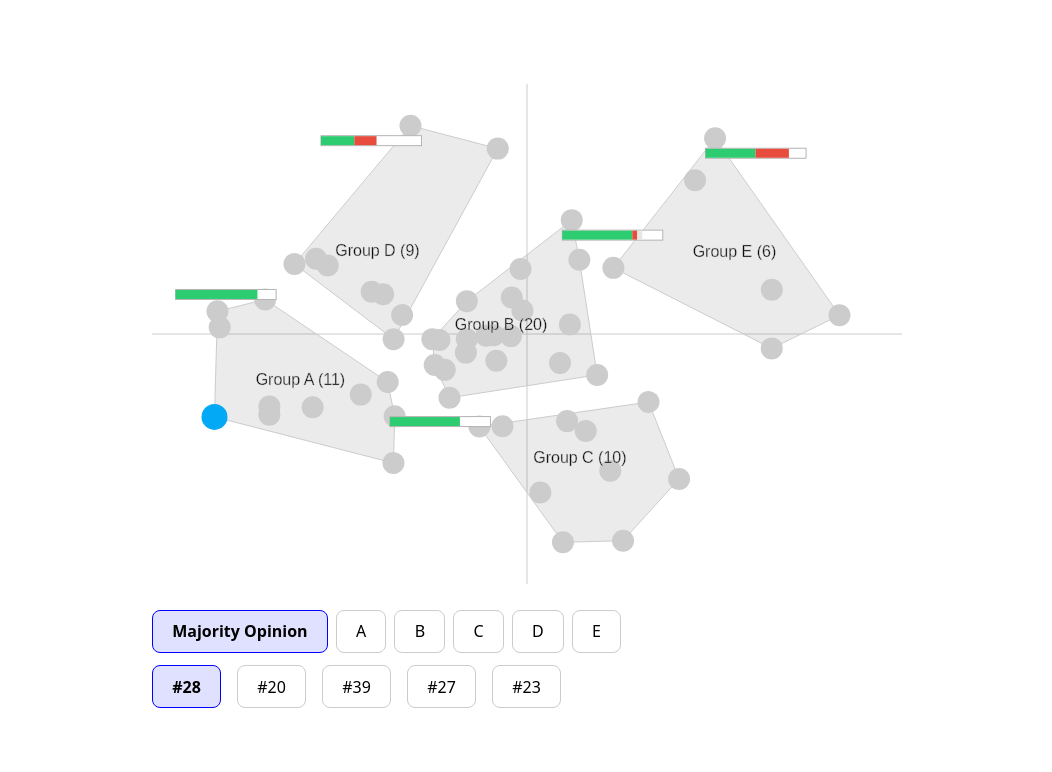
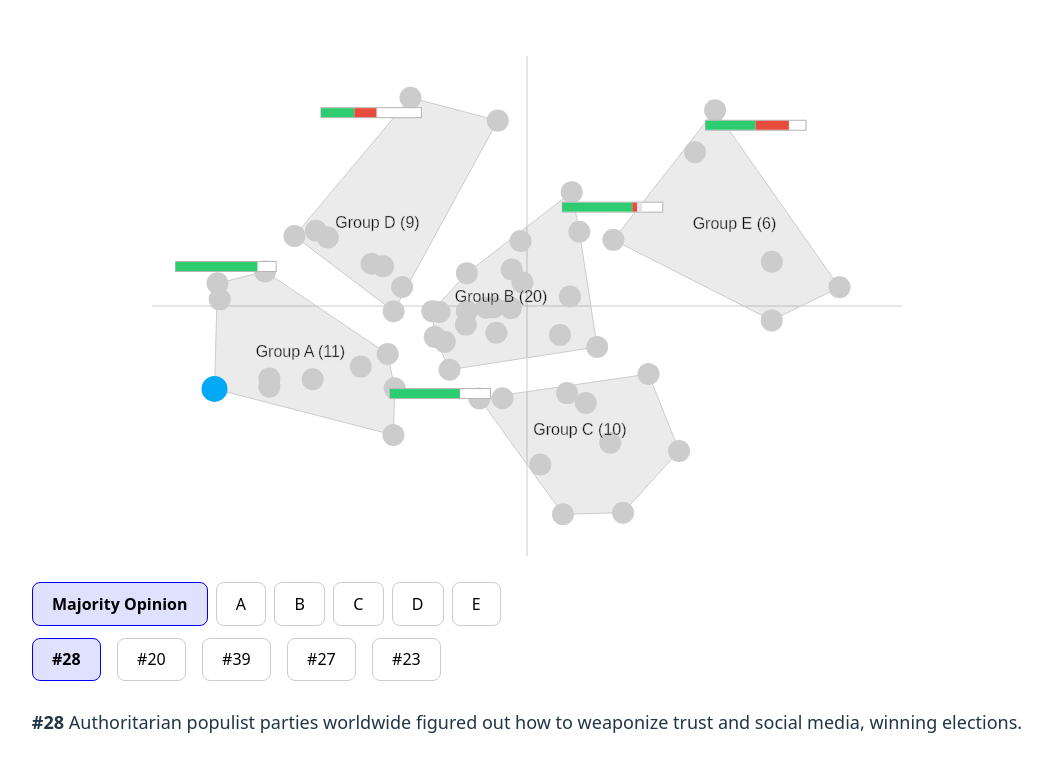
Before and after one commit to patcon/opinion-graph-demo, a React (Vite) app: page / in a window 1280 px wide. Shown: the top 772 px of the page, without its empty margins (113-1165 px from the left). Built offline with nearby package versions, Linux system fonts and the light colour scheme.

Commit message:
Added a DataSentence below the buttons.

```diff
--- /dev/null
+++ b/src/components/DataSentence.tsx
@@ -0,0 +1,53 @@
+import React from "react";
+
+export function DataSentence({
+  selectedTab,
+  selectedTid,
+  comments,
+  math,
+}: {
+  selectedTab: "majority" | number;
+  selectedTid: number | null;
+  comments: any;
+  math: any;
+}) {
+  if (selectedTid === null) return null;
+
+  const comment = comments.find(c => c.tid === selectedTid);
+  if (!comment) return null;
+
+  const isMajority = selectedTab === "majority";
+  const repness = math.repness?.[selectedTab]?.find((d: any) => d.tid === selectedTid);
+  const groupVotes = math["group-votes"]?.[selectedTab];
+  const votes = groupVotes?.votes?.[selectedTid];
+
+  const agree = votes?.A ?? 0;
+  const disagree = votes?.D ?? 0;
+  const saw = votes?.S ?? 0;
+  const n = groupVotes?.["n-members"] ?? saw;
+  const pass = saw - (agree + disagree);
+
+  const percent = ((agree || disagree) && saw)
+    ? Math.round(((agree > disagree ? agree : disagree) / saw) * 100)
+    : null;
+
+  const dominant = agree > disagree ? "agreed" : "disagreed";
+  const icon = dominant === "agreed" ? "✅" : "⛔"; // check or prohibited
+  const groupLabel = isMajority ? "everyone" : `group ${String.fromCharCode(65 + Number(selectedTab))}`;
+
+  return (
+    <div style={{ marginTop: 20, fontSize: 18 }}>
+      <div style={{ marginBottom: 8 }}>
+        <strong>#{selectedTid}</strong> {comment.txt}
+      </div>
+      {percent !== null && (
+        <div style={{ display: "flex", alignItems: "center", gap: 8 }}>
+          <span style={{ fontSize: 32 }}>{icon}</span>
+          <span style={{ color: "#777" }}>
+            {percent}% of {groupLabel} who voted on statement {selectedTid} {dominant}.
+          </span>
+        </div>
+      )}
+    </div>
+  );
+}
--- a/src/components/OpinionGraph.tsx
+++ b/src/components/OpinionGraph.tsx
@@ -3,6 +3,7 @@ import * as d3 from "d3";
 import { GroupHulls } from "./GroupHulls";
 import { StatementSelector } from "./StatementSelector";
 import { BarChartsForGroupVotes } from "./BarChartsForGroupVotes";
+import { DataSentence } from "./DataSentence";
 
 const globals = {
   width: 750,
@@ -76,7 +77,6 @@ function OpinionGraph({
           getPosition={getPosition}
           selectedTab={selectedTab}
           setSelectedTab={setSelectedTab}
-          setSelectedTid={setSelectedTid}
         />
         <Participants ptptois={ptptois} getPosition={getPosition} />
         <GroupLabels
@@ -99,6 +99,12 @@ function OpinionGraph({
         setSelectedTab={setSelectedTab}
         selectedTid={selectedTid}
         setSelectedTid={setSelectedTid}
+      />
+      <DataSentence
+        selectedTab={selectedTab}
+        selectedTid={selectedTid}
+        comments={comments}
+        math={math}
       />
     </div>
   );
```
